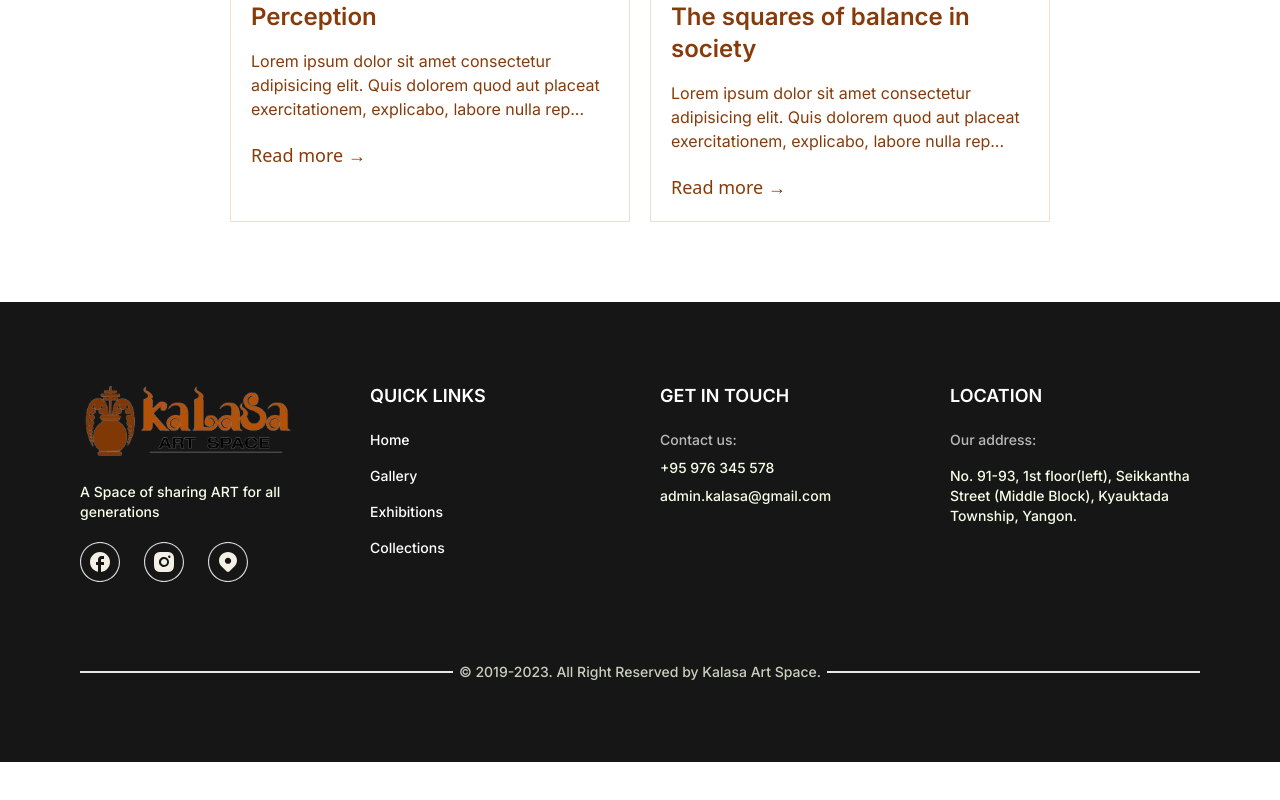
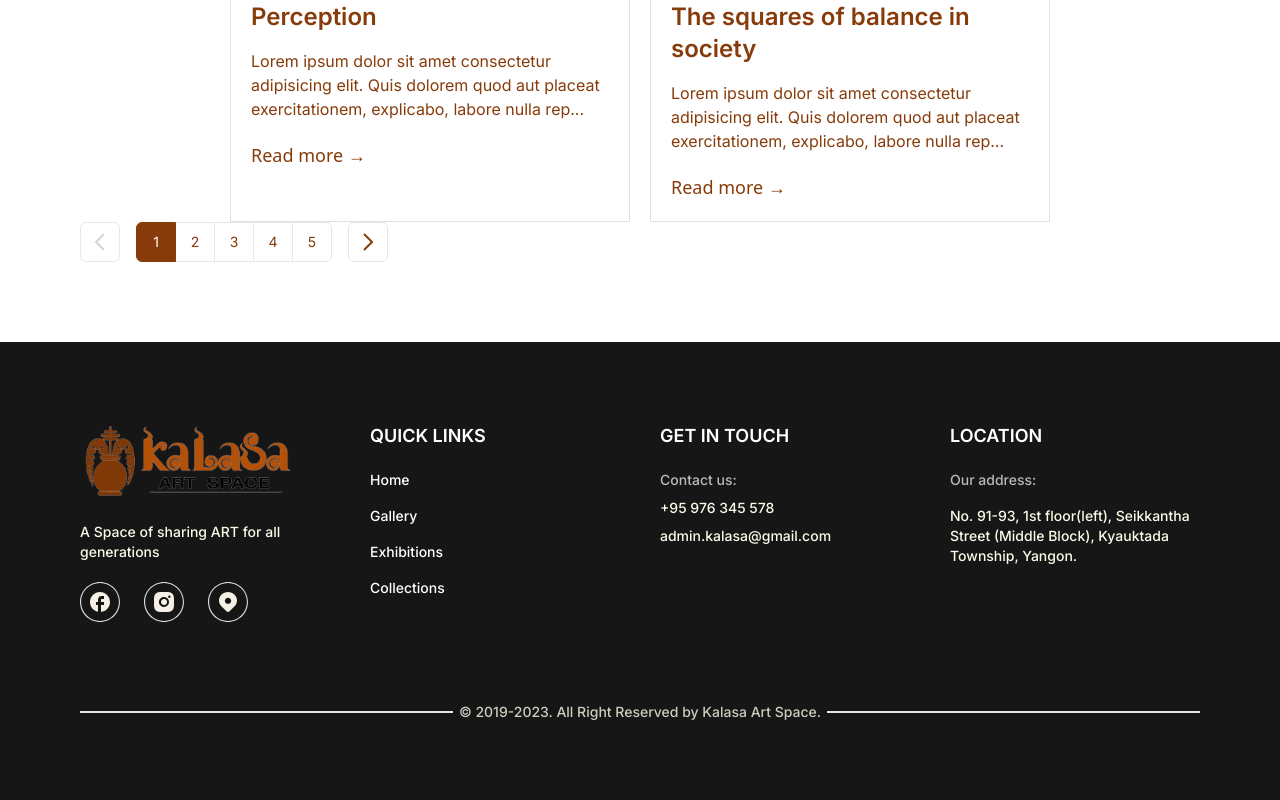
Before and after one commit to TeeHtwin/kalasa-gallery-end_user, a Next.js app: page /blogs in a window 1280 px wide. Shown: the part 2102-2902 px from the top of the page. Before the commit the page ends 2864 px from the top, so only its background shows below. Built offline with nearby package versions, Linux system fonts and the light colour scheme.

Commit message:
pagination

```diff
--- a/package.json
+++ b/package.json
@@ -9,6 +9,7 @@
     "lint": "next lint"
   },
   "dependencies": {
+    "@heroicons/react": "^2.0.18",
     "clsx": "^2.0.0",
     "lucide-react": "^0.292.0",
     "next": "14.0.1",
--- a/src/app/blogs/[id]/page.tsx
+++ b/src/app/blogs/[id]/page.tsx
@@ -2,7 +2,6 @@ import { url } from "inspector";
 import Image from "next/image";
 import img from "@/app/blogs/[id]/blog_img.png";
 import Breadcrumb from "@/app/components/breadcrumb/Breadcrumb";
-import Pagination from "@/app/components/pagination/pagination";
 
 const blogs = [
   {
@@ -102,7 +101,6 @@ const page = () => {
             </div>
           </div>
         </div>
-        <Pagination />
       </section>
     </>
   );
--- a/src/app/blogs/page.tsx
+++ b/src/app/blogs/page.tsx
@@ -1,5 +1,6 @@
 import Image from "next/image";
 import React from "react";
+import Pagination from "@/app/components/pagination/Pagination";
 
 const page = () => {
   const blogs = [
@@ -117,9 +118,8 @@ const page = () => {
         ))}
       </div>
 
-      <div>
+      <Pagination totalPages={5} />
 
-      </div>
     </section>
   );
 };
--- a/src/app/components/pagination/Pagination.tsx
+++ b/src/app/components/pagination/Pagination.tsx
@@ -1,8 +1,110 @@
 "use client";
 
-const Pagination = () => {
+import { generatePagination } from "@/app/lib/untils";
+import { usePathname, useSearchParams } from "next/navigation";
+import Link from "next/link";
+import clsx from "clsx";
+
+const Pagination = ({ totalPages }: { totalPages: number }) => {
+  const pathname = usePathname();
+  const searchParams = useSearchParams();
+  const currentPage = Number(searchParams.get("page")) || 1;
+  const allPages = generatePagination(currentPage, totalPages);
+
+  const createPageURL = (pageNumber: number | string) => {
+    const params = new URLSearchParams(searchParams);
+    params.set("page", pageNumber.toString());
+    return `${pathname}?${params.toString()}`;
+  };
+
   return (
-    <div>
+    <div className="inline-flex">
+      <PaginationArrow
+        direction="left"
+        href={createPageURL(currentPage - 1)}
+        isDisabled={currentPage <= 1}
+      />
+      <div className="flex -space-x-px">
+        {allPages.map((page, index) => {
+          let position: "first" | "last" | "single" | "middle" | undefined;
+
+          if (index === 0) position = "first";
+          if (index === allPages.length - 1) position = "last";
+          if (allPages.length === 1) position = "single";
+          if (page === "...") position = "middle";
+
+          return (
+            <PaginationNumber
+              key={page}
+              href={createPageURL(page)}
+              page={page}
+              position={position}
+              isActive={currentPage === page}
+            />
+          );
+        })}
+      </div>
+      <PaginationArrow
+          direction="right"
+          href={createPageURL(currentPage + 1)}
+          isDisabled={currentPage >= totalPages}
+        />
+    </div>
+  );
+};
+
+function PaginationNumber({
+  page,
+  href,
+  isActive,
+  position,
+}: {
+  page: number | string;
+  href: string;
+  position?: "first" | "last" | "middle" | "single";
+  isActive: boolean;
+}) {
+  const className = clsx(
+    "flex h-10 w-10 items-center justify-center text-sm border",
+    {
+      "rounded-l-md": position === "first" || position === "single",
+      "rounded-r-md": position === "last" || position === "single",
+      "z-10 bg-primary border-primary text-white": isActive,
+      "hover:bg-gray-100": !isActive && position !== "middle",
+      "text-gray-300": position === "middle",
+    }
+  );
+
+  return isActive || position === "middle" ? (
+    <div className={className}>{page}</div>
+  ) : (
+    <Link href={href} className={className}>
+      {page}
+    </Link>
+  );
+}
+
+function PaginationArrow({
+  href,
+  direction,
+  isDisabled,
+}: {
+  href: string;
+  direction: "left" | "right";
+  isDisabled?: boolean;
+}) {
+  const className = clsx(
+    "flex h-10 w-10 items-center justify-center rounded-md border",
+    {
+      "pointer-events-none text-gray-300": isDisabled,
+      "howver:bg-gray-100": !isDisabled,
+      "mr-2 md:mr-4": direction === "left",
+      "ml-2 md:ml-4": direction === "right",
+    }
+  );
+
+  const icon =
+    direction === "left" ? (
       <svg
         xmlns="http://www.w3.org/2000/svg"
         width="24"
@@ -11,6 +113,7 @@ const Pagination = () => {
       >
         <path d="M15.293 3.293 6.586 12l8.707 8.707 1.414-1.414L9.414 12l7.293-7.293-1.414-1.414z" />
       </svg>
+    ) : (
       <svg
         xmlns="http://www.w3.org/2000/svg"
         width="24"
@@ -19,7 +122,15 @@ const Pagination = () => {
       >
         <path d="M7.293 4.707 14.586 12l-7.293 7.293 1.414 1.414L17.414 12 8.707 3.293 7.293 4.707z" />
       </svg>
-    </div>
+    );
+
+  return isDisabled ? (
+    <div className={className}>{icon}</div>
+  ) : (
+    <Link className={className} href={href}>
+      {icon}
+    </Link>
   );
-};
+}
+
 export default Pagination;
--- a/src/app/lib/untils.ts
+++ b/src/app/lib/untils.ts
@@ -4,3 +4,37 @@ import { twMerge } from "tailwind-merge";
 export function cn(...inputs: ClassValue[]) {
     return twMerge(clsx(inputs))
 }
+
+
+export const generatePagination = (currentPage: number, totalPages: number) => {
+    // If the total number of pages is 7 or less,
+    // display all pages without any ellipsis.
+    if (totalPages <= 7) {
+      return Array.from({ length: totalPages }, (_, i) => i + 1);
+    }
+
+    // If the current page is among the first 3 pages,
+    // show the first 3, an ellipsis, and the last 2 pages.
+    if (currentPage <= 3) {
+      return [1, 2, 3, '...', totalPages - 1, totalPages];
+    }
+
+    // If the current page is among the last 3 pages,
+    // show the first 2, an ellipsis, and the last 3 pages.
+    if (currentPage >= totalPages - 2) {
+      return [1, 2, '...', totalPages - 2, totalPages - 1, totalPages];
+    }
+
+    // If the current page is somewhere in the middle,
+    // show the first page, an ellipsis, the current page and its neighbors,
+    // another ellipsis, and the last page.
+    return [
+      1,
+      '...',
+      currentPage - 1,
+      currentPage,
+      currentPage + 1,
+      '...',
+      totalPages,
+    ];
+  };
```
Also changed, not shown: 1 other file (tests, documents, lock files or other folders).
